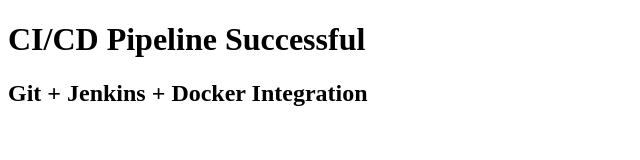
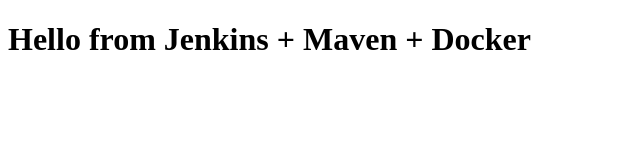
Before and after one commit to Alok100-byte/JavaHelloWorld, a plain HTML site: page index.html in a window 1280 px wide. Shown: the whole page, without its empty margins (0-640 px from the left). Drawn offline with Linux system fonts and the light colour scheme.

Commit message:
Update index.html

```diff
--- a/index.html
+++ b/index.html
@@ -1,10 +1,12 @@
 <!DOCTYPE html>
 <html>
 <head>
-  <title>Jenkins Docker Lab</title>
+    <title>Java CI/CD App</title>
 </head>
+
 <body>
-<h1>CI/CD Pipeline Successful</h1>
-<h2>Git + Jenkins + Docker Integration</h2>
+
+    <h1>Hello from Jenkins + Maven + Docker</h1>
+
 </body>
 </html>
```
